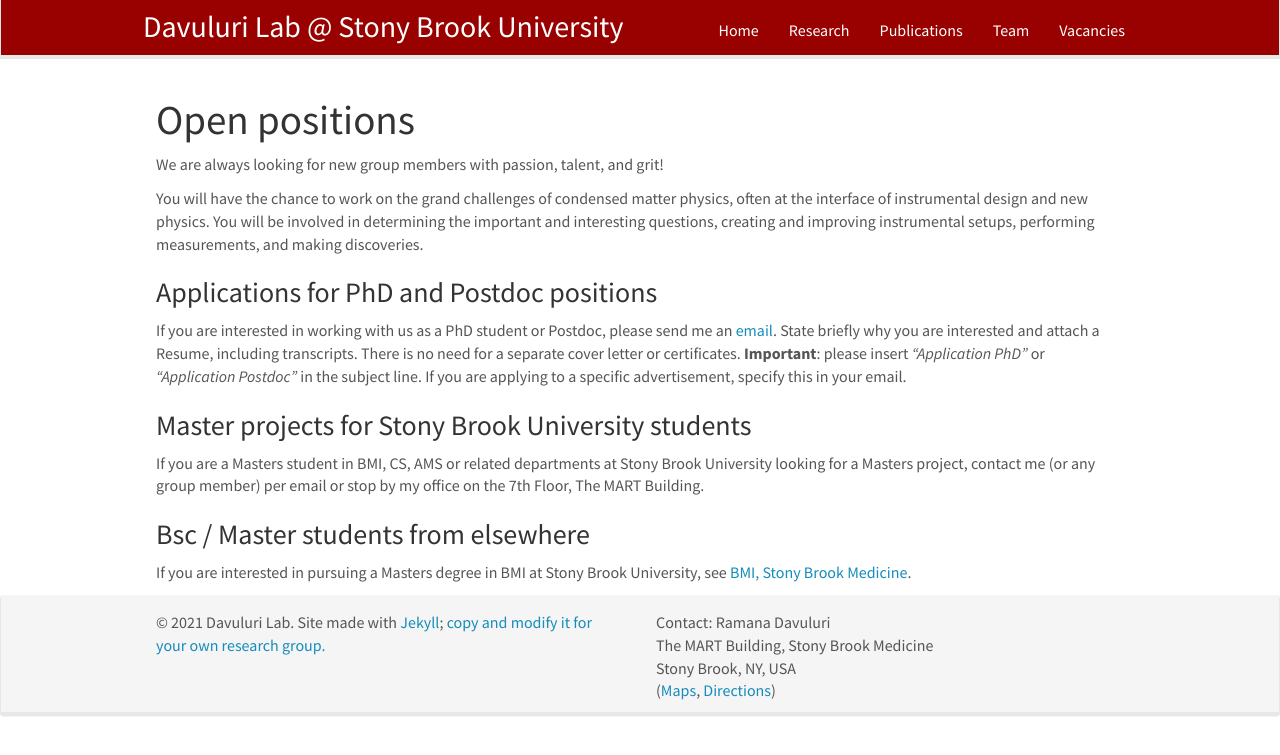
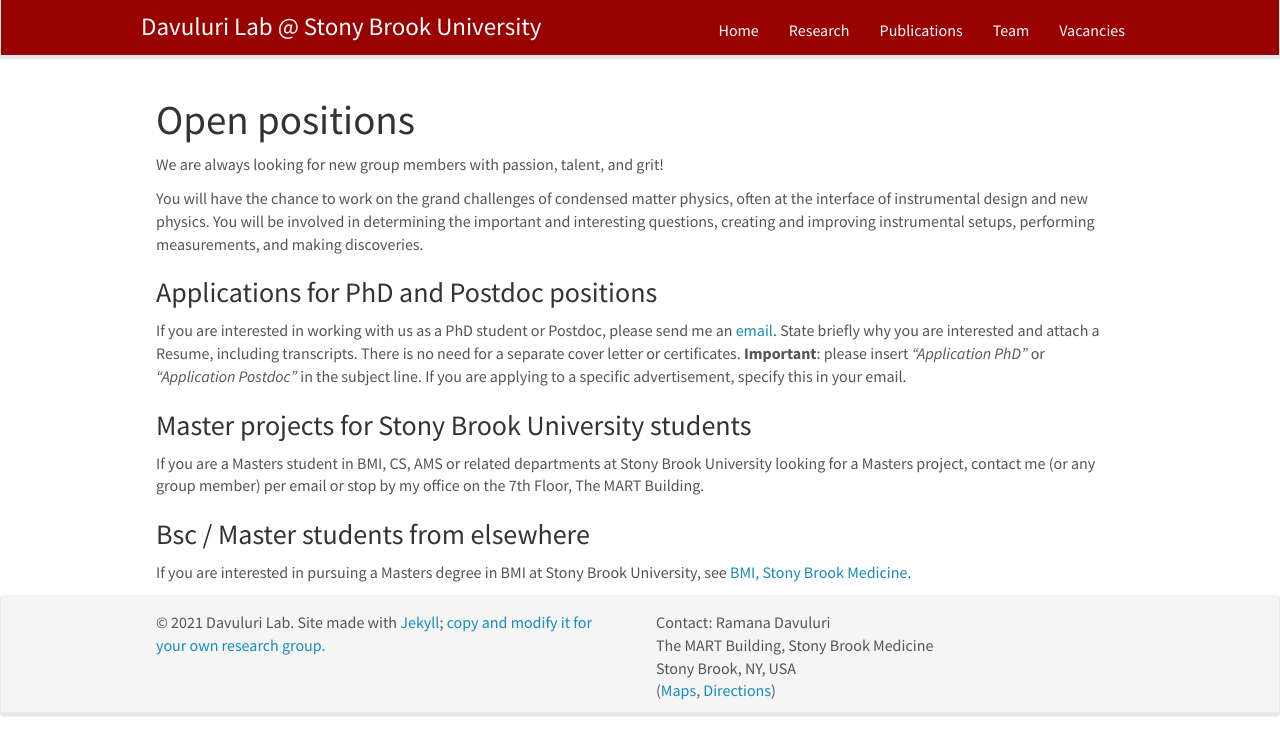
Before and after one commit to DavuluriLab/DavuluriLab.github.io, a Jekyll site: the page built from _pages/openings.md, in a window 1280 px wide. Shown: the top 755 px of the page. Built offline with Jekyll 4.4.1, drawn with Linux system fonts in a browser that asks for light colours; nearby versions of some CDN libraries.

Commit message:
Update _navbar.scss

```diff
--- a/_sass/bootstrap/_navbar.scss
+++ b/_sass/bootstrap/_navbar.scss
@@ -164,8 +164,8 @@
 
 .navbar-brand {
   float: left;
-  padding: 10px 3px;
-  font-size: 30px;
+  padding: 10px 1px;
+  font-size: 25px;
   line-height: $line-height-computed;
   height: $navbar-height;
 
```
